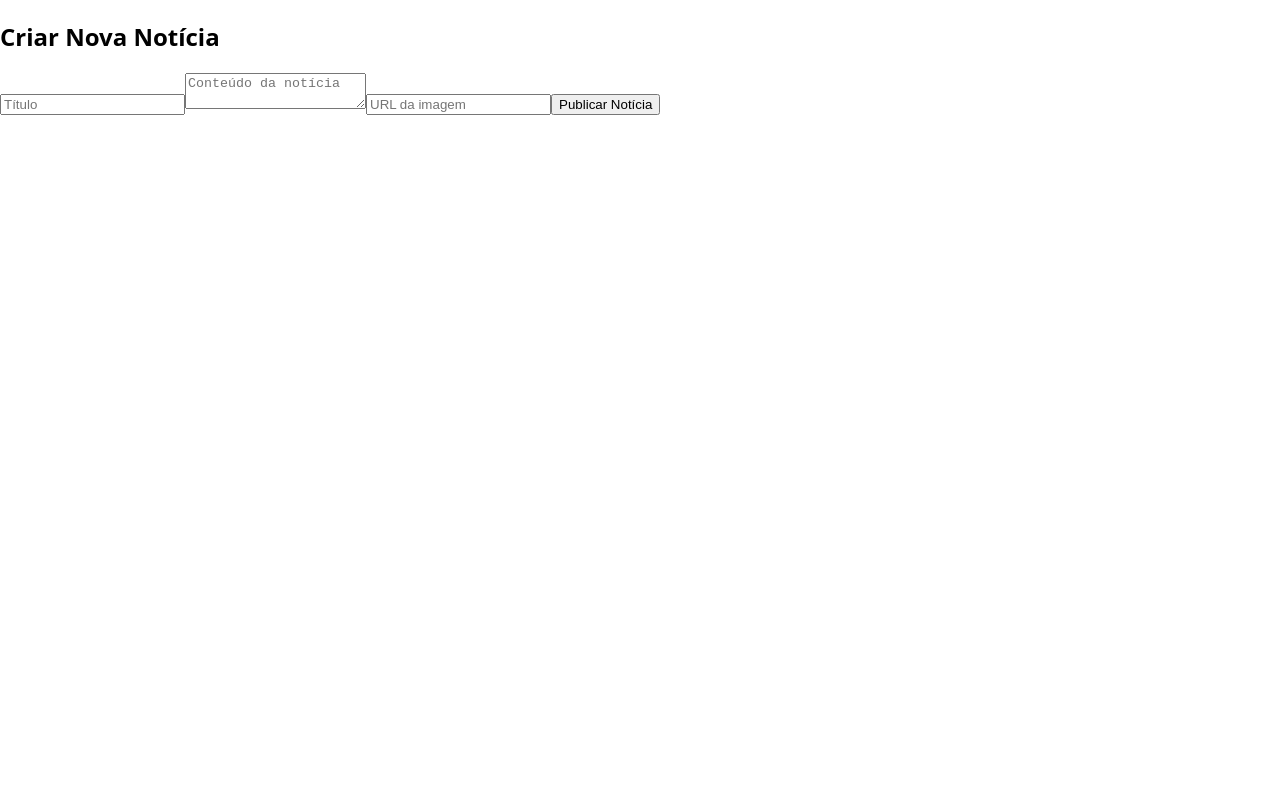
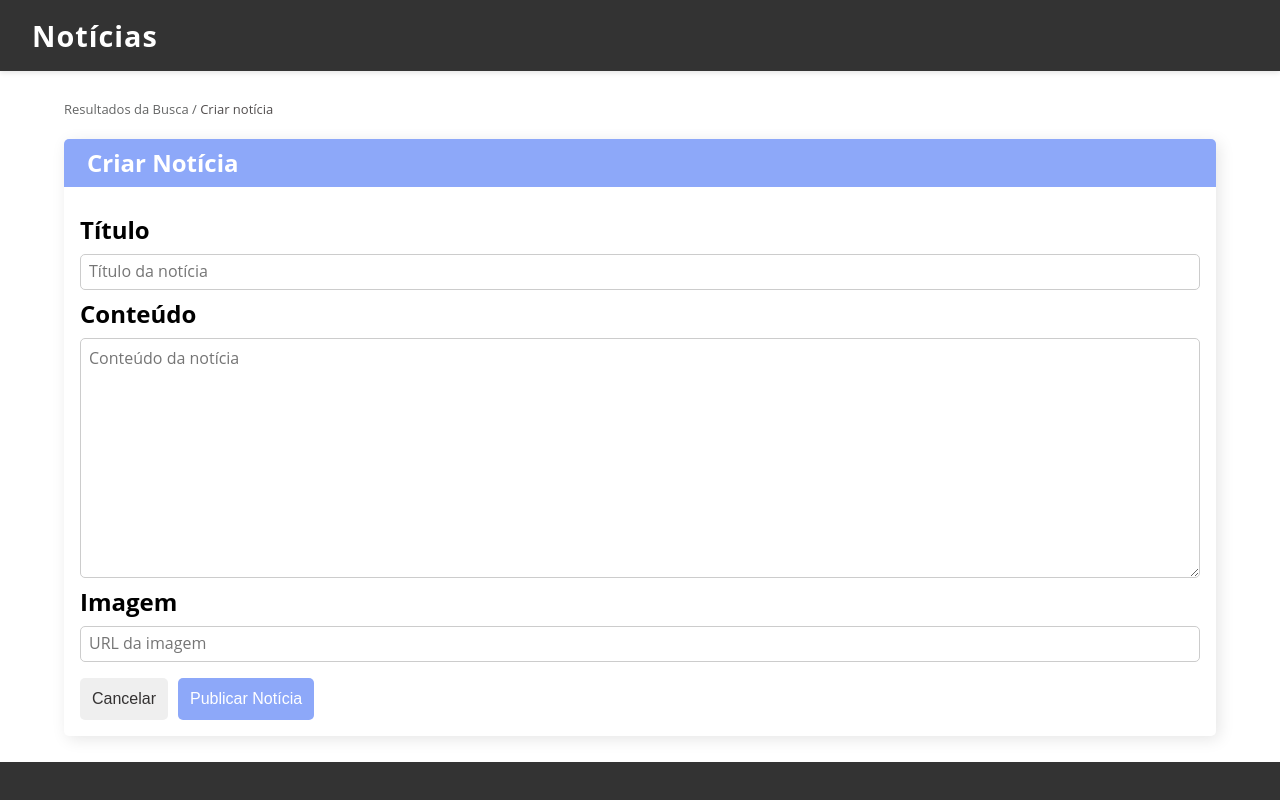
Before and after one commit to letirs/desafio-frontend, an Angular app in the folder etapa2-angular/: page /criar-noticia in a window 1280 px wide. Shown: the top 800 px of the page. Built offline with nearby package versions, Linux system fonts and the light colour scheme; no server answers.

Commit message:
HTML e CSS da pagina criar-noticia

```diff
--- a/etapa2-angular/src/app/app.routes.ts
+++ b/etapa2-angular/src/app/app.routes.ts
@@ -5,11 +5,19 @@ import { HomeComponent } from './components/home/home.component';
 import { CriarNoticiaComponent } from './components/criar-noticia/criar-noticia.component';
 
 export const routes: Routes = [
-      // rota inicial
-  { path:'', component: HomeComponent },
-
-  // rota de detalhes com parâmetro de ID
-  { path: 'detalhes/:id', component: DetalhesComponent },
-
-  { path: 'criar-noticia', component: CriarNoticiaComponent}
+  {
+    path: '',
+    loadComponent: () =>
+      import('./components/home/home.component').then((m) => m.HomeComponent),
+  },
+  {
+    path: 'detalhes/:id',
+    loadComponent: () =>
+      import('./components/detalhes/detalhes.component').then((m) => m.DetalhesComponent),
+  },
+  {
+    path: 'criar-noticia',
+    loadComponent: () =>
+      import('./components/criar-noticia/criar-noticia.component').then((m) => m.CriarNoticiaComponent),
+  }
 ];
--- a/etapa2-angular/src/app/components/criar-noticia/criar-noticia.component.html
+++ b/etapa2-angular/src/app/components/criar-noticia/criar-noticia.component.html
@@ -1,9 +1,66 @@
-<div class="formulario">
-    <h2>Criar Nova Notícia</h2>
+<header>
+  <nav class="barraNav">
+    <div>
+      <h1>Notícias</h1>
+    </div>
+  </nav>
+</header>
 
-    <input [(ngModel)]="novaNoticia.title" placeholder="Título" />
-    <textarea [(ngModel)]="novaNoticia.body" placeholder="Conteúdo da notícia"></textarea>
-    <input [(ngModel)]="novaNoticia.image" placeholder="URL da imagem" />
+<main class="container">
 
-    <button (click)="criarNoticia()">Publicar Notícia</button>
+  <section>
+    <div class="navegar">
+      <a [routerLink]="['']">Resultados da Busca </a>
+      <span> / </span>
+      <span class="atual">Criar notícia</span>
+    </div>
+  </section>
+
+  <div class="formulario">
+      <div class="barra">
+        <h2>Criar Notícia</h2>
+      </div>
+
+      <div class="campos">
+        <form #form="ngForm" (ngSubmit)="criarNoticia()" novalidate>
+
+                  <!-- TÍTULO -->
+          <label for="titulo">Título</label>
+          <input id="titulo" [(ngModel)]="novaNoticia.title" name="title" #title="ngModel" required placeholder="Título da notícia" />
+          <div class="erro" *ngIf="formFoiSubmetido && title.invalid">
+            Campo obrigatório.
+          </div>
+
+          <!-- CONTEÚDO -->
+          <label for="conteudo">Conteúdo</label>
+          <textarea id="conteudo" [(ngModel)]="novaNoticia.body" name="body" #body="ngModel" required placeholder="Conteúdo da notícia"></textarea>
+          <div class="erro" *ngIf="formFoiSubmetido && body.invalid">
+            Campo obrigatório.
+          </div>
+
+          <!-- IMAGEM -->
+          <label for="imagem">Imagem</label>
+          <input id="imagem" [(ngModel)]="novaNoticia.image" name="image" #image="ngModel" required placeholder="URL da imagem" />
+          <div class="erro" *ngIf="formFoiSubmetido && image.invalid">
+            Campo obrigatório.
+          </div>
+
+          <div class="botoes">
+            <button class="cancel" [routerLink]="['']">Cancelar</button>
+            <button type="submit" class="enviar">Publicar Notícia</button>
+          </div>
+
+        </form>
+
+      </div>
+    </div>
+
+</main>
+
+
+<footer class="footer">
+  <div class="footer-content">
+    <nav class="footer-nav">
+    </nav>
   </div>
+</footer>
--- a/etapa2-angular/src/app/components/criar-noticia/criar-noticia.component.scss
+++ b/etapa2-angular/src/app/components/criar-noticia/criar-noticia.component.scss
@@ -0,0 +1,162 @@
+.container {
+    margin: 2% 5%;
+}
+
+.navegar a, span{
+    text-decoration: none;
+    color: #646565;
+    font-size: small;
+    font-weight: 500;
+}
+
+.navegar a:hover{
+    color: #02548e;
+    font-weight: 500;
+    text-decoration: underline;
+}
+
+.atual {
+    color: #524e4e;
+}
+
+.formulario {
+    border-radius: 5px;
+    box-shadow: 0.2rem 0.2rem 1rem rgba(0, 0, 0, 0.1);
+    line-height: 2;
+    width: 100%;
+}
+
+.barra {
+    background-color: #8da8f9;
+    border-radius: 5px 5px 0 0;
+}
+
+.barra h2 {
+    margin-left: 2%;
+    color: #fff;
+}
+
+.campos {
+    padding: 0 1rem 1rem;
+    display: flex;
+    flex-direction: column;
+    gap: 15px;
+}
+
+label {
+    font-weight: bold;
+    max-width: 90%;
+    font-size: 1.5rem;
+}
+
+label, input, textarea {
+    display: block;
+    width: 100%;
+}
+
+input, textarea {
+    padding: 0.5rem;
+    border: 1px solid #ccc;
+    border-radius: 5px;
+    font-size: 1rem;
+    box-sizing: border-box;
+}
+
+input[type="text"], input[type="url"] {
+    width: 100%;
+}
+
+input::placeholder,
+textarea::placeholder {
+    font-family: 'Open Sans', sans-serif;
+}
+
+textarea {
+    width: 100%;
+    height: 15rem;
+    resize: vertical;
+}
+
+.botoes {
+    display: flex;
+    gap: 10px;
+    margin-top: 1rem;
+}
+
+.cancel, .enviar {
+    padding: 12px;
+    border: none;
+    border-radius: 5px;
+    cursor: pointer;
+    font-size: 1rem;
+}
+
+.cancel {
+    color: rgb(52, 50, 50);
+}
+
+.enviar {
+    background-color: #8da8f9;
+    color: white;
+}
+
+.cancel:hover{
+    background-color: rgba(142, 139, 139, 0.679) ;
+    transition: background-color 0.3s;
+}
+
+.enviar:hover {
+    background-color: #4f5e8a;
+    color: #fff;
+    transition: background-color 0.3s;
+}
+
+
+.barraNav {
+    display: flex;
+    justify-content: space-between;
+    align-items: center;
+    background-color: #333;
+    padding: 1rem 2rem;
+    color: white;
+    box-shadow: 0 2px 5px rgba(0, 0, 0, 0.1);
+}
+
+
+.barraNav h1 {
+    margin: 0;
+    font-size: 1.8rem;
+    font-weight: bold;
+    letter-spacing: 1px;
+}
+
+.footer {
+    background-color: #333;
+    color: white;
+    padding: 2rem 0;
+}
+
+.erro {
+    background-color: #ffeaea;
+    color: #c00;
+    padding: 5px 10px;
+    border-radius: 4px;
+    margin: 4px 0 10px;
+    font-size: 0.85rem;
+  }
+
+
+
+@media (max-width: 900px) {
+    .barraNav {
+        padding: 1rem;
+    }
+
+    .barraNav h1 {
+        font-size: 1.5rem;
+    }
+
+    .footer {
+        max-width: 100%;
+    }
+}
--- a/etapa2-angular/src/app/components/criar-noticia/criar-noticia.component.ts
+++ b/etapa2-angular/src/app/components/criar-noticia/criar-noticia.component.ts
@@ -5,6 +5,8 @@ import { RouterModule } from '@angular/router';
 import { PostService } from '../../services/post.service';
 import { PostCriacao } from '../../models/post';
 import { FormsModule } from '@angular/forms';
+
+
 
 @Component({
   selector: 'app-criar-noticia',
@@ -21,6 +23,8 @@ export class CriarNoticiaComponent implements OnInit {
     image: ''
   };
 
+  formFoiSubmetido = false;
+
   constructor(
     private postService: PostService,
     private router: Router
@@ -29,8 +33,14 @@ export class CriarNoticiaComponent implements OnInit {
   ngOnInit(): void {}
 
   criarNoticia() {
+    this.formFoiSubmetido = true;
+
+    if (!this.novaNoticia.title || !this.novaNoticia.body || !this.novaNoticia.image) {
+      return;
+    }
+
     this.postService.criarPost(this.novaNoticia).subscribe({
-      next: () => this.router.navigate(['/']),
+      next: (noticiaCriada) => this.router.navigate(['/detalhes', noticiaCriada.id]),
       error: (err) => console.error('Erro ao criar notícia:', err)
     });
   }
--- a/etapa2-angular/src/app/components/detalhes/detalhes.component.scss
+++ b/etapa2-angular/src/app/components/detalhes/detalhes.component.scss
@@ -1,6 +1,5 @@
 .container {
     margin: 5%;
-    font-family: 'Open Sans', sans-serif;
 }
 
 .navegar a, span{
--- a/etapa2-angular/src/app/components/detalhes/detalhes.component.ts
+++ b/etapa2-angular/src/app/components/detalhes/detalhes.component.ts
@@ -22,20 +22,25 @@ export class DetalhesComponent implements OnInit {
   constructor(private route: ActivatedRoute, private postService: PostService) {}
 
   ngOnInit(): void {
-    this.id = Number(this.route.snapshot.paramMap.get('id'));
+    this.route.paramMap.subscribe(params => {
+      this.id = Number(params.get('id'));
+
       this.postService.getPostById(this.id).subscribe({
-      next: (data) => this.post = data,
+        next: (data) => {
+          this.post = data;
+          window.scrollTo({ top: 0, behavior: 'smooth' });
+        },
         error: () => console.error('Erro ao buscar o post')
       });
 
       this.postService.getPosts().subscribe({
         next: (data) => {
           const outrosPosts = data.filter(p => p.id !== this.id);
-        // Embaralha os posts e pega os 3 primeiros
           this.posts = outrosPosts.sort(() => 0.5 - Math.random()).slice(0, 3);
         },
         error: () => console.error('Erro ao buscar os demais posts')
       });
+    });
+  }
 
 }
-}
```
Lines whose indentation alone changed are shown as unchanged.
